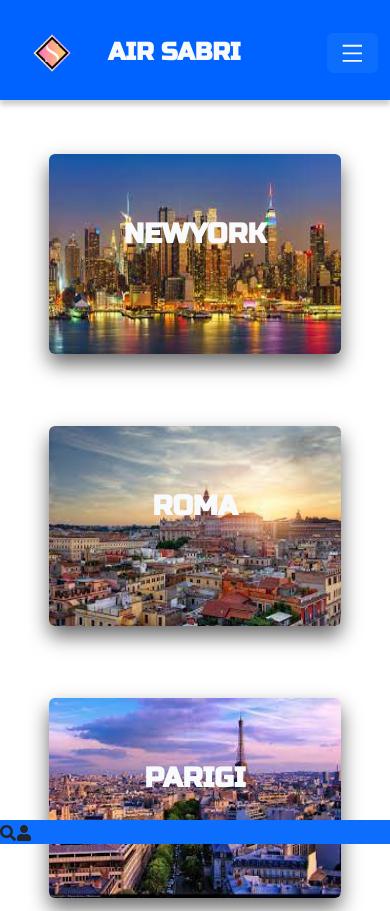
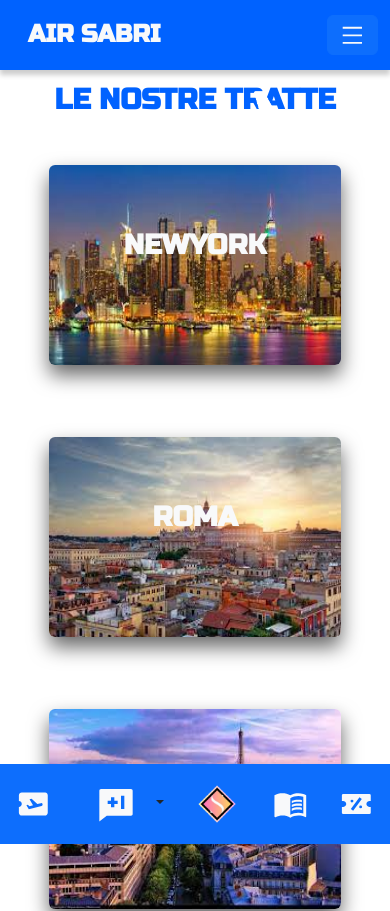
Before and after one commit to sabrizlt/airsabri, a React (Create React App) app: page /Tratte in a window 390 px wide. Shown: the top 911 px of the page. Built offline with nearby package versions, Linux system fonts and the light colour scheme.

Commit message:
commit giornaliero

```diff
--- a/src/App.css
+++ b/src/App.css
@@ -1,6 +1,6 @@
 @import url('https://fonts.googleapis.com/css2?family=Russo+One&display=swap');
 
-#root{
+#root {
   font-family: 'Russo One', sans-serif;
 }
 
@@ -185,6 +185,14 @@ div.carousel-indicators {
 }
 
 
+.footer-mobile {
+  height: 80px;
+}
+
+.icon {
+  font-size: 2.5em;
+}
+
 
 .modale-prenotazione {
   background-color: #4242428f !important;
@@ -244,7 +252,6 @@ select.form-modale {
 .ticket {
   box-shadow: 0 10px 20px rgba(0, 0, 0, .6);
   border: 5px solid rgb(0, 98, 255);
-
 }
 
 .lista-offerte {
@@ -269,24 +276,57 @@ select.form-modale {
 
   .aggiornamento {
     width: 100% !important;
-    margin-right: 20px !important;
+    margin-right: 25px !important;
   }
 
   .navbar {
-    height: 100px !important;
+    height: 70px !important;
   }
 
   .canvas {
     width: 100% !important;
   }
 
-  h1, h2 {
-    font-size: 1.5em !important;
+  h1 {
+    font-size: 1.8em !important;
+    margin-top: 30px;
   }
 
   h2 {
+    margin-top: -50px !important;
+    font-size: 1.5em !important;
     margin: none !important;
     padding: none !important;
+  }
+
+  .ticket-body {
+    width: 900px !important;
+    margin-left: -230px !important;
+  }
+
+  .text-navbar {
+    display: none;
+  }
+
+  .offcanvas-title {
+    margin-top: 80px !important;
+    font-size: 1.2em !important;
+  }
+
+  .logout {
+    display: none;
+  }
+
+  .form-andata-ritorno {
+    flex-direction: column;
+    margin-top: 20px !important;
+  }
+
+  .form-andata {
+    margin-top: 20px !important;
+  }
+  .form-ritorno {
+    margin-top: 20px !important;
   }
 
 }
@@ -295,4 +335,5 @@ select.form-modale {
   .footer-mobile {
     display: none;
   }
+
 }
--- a/src/components/Biglietto.jsx
+++ b/src/components/Biglietto.jsx
@@ -39,7 +39,7 @@ function BasicExample() {
         <span className="caption">BIGLIETTI</span>
       </h1>
 
-      <div className="d-flex flex-column align-items-center mb-5">
+      <div className="d-flex flex-column align-items-center mb-5 ticket-body">
         {ticketData.length > 0 ? (
           ticketData.map((biglietto) => (
             <ListGroup
--- a/src/components/FooterMobile.jsx
+++ b/src/components/FooterMobile.jsx
@@ -1,18 +1,114 @@
-import React from 'react';
-import { FaSearch, FaUser } from 'react-icons/fa';
+import React, { useState } from "react";
+import { MdAirplaneTicket, MdMenuBook } from "react-icons/md";
+import { GrContactInfo } from "react-icons/gr";
+import { BiSolidDiscount } from "react-icons/bi";
+import logo from "../IMAGE/logo.png";
+import { toast } from "react-toastify";
+import { BsInstagram, BsFacebook, BsLinkedin, BsGithub } from "react-icons/bs";
+import { RiChatFollowUpFill } from "react-icons/ri";
+import Dropdown from "react-bootstrap/Dropdown";
 
 const Footer = () => {
+  const handleCodeClick = () => {
+    toast.info("Il tuo codice sconto è: AIRSABRI10");
+  };
+
+  const handleTratteClick = () => {
+    window.location.href = "/tratte";
+  };
+  const handleTratteClickHome = () => {
+    window.location.href = "/home";
+  };
+  const handleTratteClickRivista = () => {
+    window.location.href = "/Rivista";
+  };
+  const handleTratteClickInstagram = () => {
+    window.location.href = "https://www.instagram.com/sabri.zlt/";
+  };
+  const handleTratteClickFacebook = () => {
+    window.location.href = "https://www.facebook.com/sabri.zaltini/";
+  };
+  const handleTratteClickGithub = () => {
+    window.location.href = "https://github.com/sabrizlt";
+  };
+  const handleTratteClickLinkedin = () => {
+    window.location.href =
+      "https://www.linkedin.com/in/sabri-zaltni-704310270/";
+  };
+
   return (
-    <footer className="footer-mobile fixed-bottom bg-primary">
-        <div className="d-flex">
-      <div className="search">
-        <FaSearch className="icon" />
-      </div>
-      <div className="profile">
-        <FaUser className="icon" />
-      </div>
-      </div>
-    </footer>
+    <>
+      <footer className="footer-mobile fixed-bottom bg-primary">
+        <div className="d-flex justify-content-center align-items-center">
+          <MdAirplaneTicket
+            className="icon mx-3 text-light"
+            onClick={handleTratteClick}
+          />
+
+          <Dropdown>
+            <Dropdown.Toggle
+            variant=""
+            >
+              <RiChatFollowUpFill className="icon mx-3 text-light" />
+            </Dropdown.Toggle>
+
+            <Dropdown.Menu>
+              <Dropdown.Item className="text-center">SEGUICI SU</Dropdown.Item>
+              <Dropdown.Item
+                className="text-primary"
+                href="#/action-1"
+                onClick={handleTratteClickInstagram}
+              >
+                <BsInstagram className="mx-2" />
+                Instagram
+              </Dropdown.Item>
+              <Dropdown.Item
+                className="text-primary"
+                href="#/action-2"
+                onClick={handleTratteClickFacebook}
+              >
+                <BsFacebook className="mx-2" />
+                Facebook
+              </Dropdown.Item>
+              <Dropdown.Item
+                className="text-primary"
+                href="#/action-3"
+                onClick={handleTratteClickGithub}
+              >
+                <BsGithub className="mx-2" />
+                Github
+              </Dropdown.Item>
+              <Dropdown.Item
+                className="text-primary"
+                href="#/action-3"
+                onClick={handleTratteClickLinkedin}
+              >
+                <BsLinkedin className="mx-2" />
+                Linkedin
+              </Dropdown.Item>
+              <Dropdown.Item className="text-center">CONTATTACI</Dropdown.Item>
+              <Dropdown.Item>WHATSAPP</Dropdown.Item>
+              <Dropdown.Item>EMAIL</Dropdown.Item>
+              <Dropdown.Item>TELEFONO</Dropdown.Item>
+            </Dropdown.Menu>
+          </Dropdown>
+          <img
+            src={logo}
+            alt=""
+            style={{ width: "80px" }}
+            onClick={handleTratteClickHome}
+          />
+          <MdMenuBook
+            className="icon mx-3 text-light"
+            onClick={handleTratteClickRivista}
+          />
+          <BiSolidDiscount
+            className="icon mx-3 text-light"
+            onClick={handleCodeClick}
+          />
+        </div>
+      </footer>
+    </>
   );
 };
 
--- a/src/components/HomeAsideLeft.jsx
+++ b/src/components/HomeAsideLeft.jsx
@@ -1,20 +1,21 @@
-// HomeAsideLeft.js
-import React from "react";
+import React, { useState } from "react";
 import ListGroup from "react-bootstrap/ListGroup";
 import { Link } from "react-router-dom";
 import Carousel from "react-bootstrap/Carousel";
 import { toast } from "react-toastify";
 import "react-toastify/dist/ReactToastify.css";
 
-
-
 function HomeAsideLeft() {
   const username = localStorage.getItem("username");
+  const [isCodeUsed, setIsCodeUsed] = useState(false);
 
-  const alertClicked = () => {
+  const handleCodeClick = () => {
+    if (!isCodeUsed) {
+      toast.info("Il tuo codice sconto è: AIRSABRI10");
+      setIsCodeUsed(true);
+    }
+  };
 
-    toast.info("Il tuo codice sconto è: AIRSABRI10");
-  };
   return (
     <>
       <div className="d-none d-lg-block col-lg-3">
@@ -38,7 +39,7 @@ function HomeAsideLeft() {
               Rivista di bordo
             </ListGroup.Item>
           </Link>
-          <ListGroup.Item action onClick={alertClicked}>
+          <ListGroup.Item action onClick={handleCodeClick} disabled={isCodeUsed}>
             Codice Sconto
           </ListGroup.Item>
           <ListGroup.Item className="text-center fw-bold text-primary">INTERNAZIONALE</ListGroup.Item>
--- a/src/components/MyNavbar.jsx
+++ b/src/components/MyNavbar.jsx
@@ -23,7 +23,7 @@ function Example() {
       <Container>
         <div className="d-flex align-items-center">
         <Navbar.Brand as={Link} to="/Home">
-        <img src={LogoImage} width="80px" alt="" />
+        <img src={LogoImage} className='text-navbar' width="80px" alt="" />
       </Navbar.Brand>
           <Navbar.Text className='textLogo fs-2 fw-bold text-decoration-none text-light'>AIR SABRI</Navbar.Text>
         </div>
@@ -39,7 +39,7 @@ function Example() {
         </Offcanvas.Header>
 
         <Offcanvas.Body >
-        <Link to={'/Mappa-delle-rotte'} className='text-decoration-none'><Offcanvas.Title className='offcanvas-title fs-1 text-center mt-5'>MAPPA</Offcanvas.Title></Link>
+        <Link to={'/Mappa-delle-rotte'} className='text-decoration-none offcanvas-title'><Offcanvas.Title className='offcanvas-title fs-1 text-center mt-5'>MAPPA</Offcanvas.Title></Link>
         <Link to={'/Viaggi'} className='text-decoration-none'><Offcanvas.Title className='offcanvas-title fs-1 text-center'>I MIEI VIAGGI</Offcanvas.Title></Link>
         <Link to={'/Offerte'} className='text-decoration-none'><Offcanvas.Title className='offcanvas-title fs-1 text-center'>OFFERTE</Offcanvas.Title></Link>
         <Link to={'/Aggiornamenti'} className='text-decoration-none'><Offcanvas.Title className='offcanvas-title fs-1 text-center'>AGGIORNAMENTI</Offcanvas.Title></Link>
@@ -50,16 +50,16 @@ function Example() {
         <br />
         <br />
         <br />
-        <br />
-        <br />
-        <br />
-        <br />
-        <br />
-        <br />
-        <br />
-        <br />
-        <br />
-        <br />
+        <br className='logout' />
+        <br className='logout' />
+        <br className='logout' />
+        <br className='logout' />
+        <br className='logout' />
+        <br className='logout' />
+        <br className='logout' />
+        <br className='logout' />
+        <br className='logout' />
+        <br className='logout' />
         <Offcanvas.Title className='offcanvas-title fs-4'><Link to={'/login-page'} className='text-light text-decoration-none'><FiLogOut className='me-3 mb-1 fs-3'/>LOG OUT</Link></Offcanvas.Title>
         </Offcanvas.Body>
       </Offcanvas>
--- a/src/components/Tratte.jsx
+++ b/src/components/Tratte.jsx
@@ -12,7 +12,6 @@ import { addDays } from "date-fns";
 import "react-datepicker/dist/react-datepicker.css";
 import { toast } from "react-toastify";
 import "react-toastify/dist/ReactToastify.css";
-
 
 function ImageAndTextExample() {
   const [showModal, setShowModal] = useState(false);
@@ -30,6 +29,7 @@ function ImageAndTextExample() {
   const [postoNumber, setPostoNumber] = useState("");
   const priceBaggage = 20;
   const [discountApplied, setDiscountApplied] = useState(false);
+  const [isCodeUsed, setIsCodeUsed] = useState(false);
   //mese 2 uguale marzo perche partono da 0
   const discountStartDate = new Date(2024, 2, 10);
   const discountEndDate = new Date(2024, 2, 30);
@@ -66,6 +66,26 @@ function ImageAndTextExample() {
       TOKYO: 1600,
     },
   };
+
+  const applyDiscountCode = (code) => {
+    localStorage.setItem("discountCode", code);
+  };
+
+  const hasAppliedDiscount = () => {
+    const discountCode = localStorage.getItem("discountCode");
+    return discountCode === "AIRSABRI10";
+  };
+
+  const handleCodeClick = () => {
+    if (!hasAppliedDiscount()) {
+      toast.info("Il tuo codice sconto è: AIRSABRI10");
+      setIsCodeUsed(true);
+      applyDiscountCode("AIRSABRI10");
+    } else {
+      toast.info("Hai già utilizzato il codice sconto.");
+    }
+  };
+
 
   const handleModalClose = () => {
     setShowModal(false);
@@ -138,11 +158,23 @@ function ImageAndTextExample() {
     event.preventDefault();
     const loggedInUsername = localStorage.getItem("username");
 
+    if (!/^\d{16}$/.test(cardNumber)) {
+      toast.error("Il numero di carta deve contenere esattamente 16 cifre.");
+      return;
+    }
+
+    if (!/^\d{3}$/.test(cvv)) {
+      toast.error("Il CVV deve contenere esattamente 3 cifre.");
+      return;
+    }
+
     try {
-      const discountCode = "AIRSABRI10"; // Discount code to be applied
+      const discountCode = "AIRSABRI10";
       const isDiscountCodeValid =
         discountApplied ||
         (loggedInUsername && loggedInUsername === discountCode);
+
+
 
       const response = await fetch("http://localhost:8080/api/auth/biglietti", {
         method: "POST",
@@ -150,7 +182,7 @@ function ImageAndTextExample() {
           "Content-Type": "application/json",
         },
         body: JSON.stringify({
-          username: loggedInUsername, // Use the logged-in username
+          username: loggedInUsername,
           dataAndata: startDate.toISOString().substring(0, 10),
           dataRitorno: endDate.toISOString().substring(0, 10),
           partenza: departure,
@@ -185,13 +217,11 @@ function ImageAndTextExample() {
           const tripEndDate = new Date(endDate.toISOString().substring(0, 10));
 
           if (isDiscountCodeValid) {
-            // Apply the discount of 10%
             totalPrice = totalPrice * 0.9;
             toast.info("Discount Applied! New price: €" + totalPrice);
           } else {
-            toast.info("No discount applied. Price: €" + totalPrice);
+            console.log("No discount applied. Price: €" + totalPrice);
           }
-          // Verifica se la data di inizio del viaggio è compresa nel periodo di sconto
           if (
             tripStartDate >= discountStartDate &&
             tripStartDate <= discountEndDate
@@ -394,8 +424,8 @@ function ImageAndTextExample() {
                   })}
               </Form.Control>
             </Form.Group>
-            <div className="d-flex mt-2">
-              <Form.Group>
+            <div className="d-flex mt-2 form-andata-ritorno">
+              <Form.Group className="form-andata">
                 <Form.Label className="text-primary fw-bold fs-5">
                   ANDATA
                 </Form.Label>
@@ -405,13 +435,13 @@ function ImageAndTextExample() {
                   className="form-modale"
                   dateFormat="dd/MM/yyyy"
                   minDate={new Date()}
-                  maxDate={addDays(new Date(), 364)}
+                  maxDate={addDays(new Date(), 365)}
                   selectsStart
                   startDate={startDate}
                   endDate={endDate}
                 />
               </Form.Group>
-              <Form.Group className="mx-3">
+              <Form.Group className="mx-3 form-ritorno">
                 <Form.Label className="text-primary fw-bold fs-5">
                   RITORNO
                 </Form.Label>
@@ -454,6 +484,10 @@ function ImageAndTextExample() {
                 onChange={handleBaggageChange}
               />
             </Form.Group>
+
+            <Form.Group action onClick={handleCodeClick} disabled={isCodeUsed}>
+      Codice Sconto
+    </Form.Group>
 
             <Button variant="primary" type="submit" className="mt-3 w-100">
               Prenota
@@ -498,8 +532,11 @@ function ImageAndTextExample() {
                 value={cardNumber}
                 onChange={(event) => setCardNumber(event.target.value)}
                 className="form-modale rounded-0"
+                pattern="[0-9]{16}" // Add the pattern attribute to enforce 16 numeric characters
+                title="Card number must be exactly 16 digits" // Optional: Add a title attribute to display a custom error message
               />
             </Form.Group>
+
             <div className="d-flex align-items-center">
               <Form.Group controlId="formExpirationDate">
                 <div style={{ display: "flex", flexDirection: "column" }}>
@@ -531,6 +568,8 @@ function ImageAndTextExample() {
                   placeholder="Inserisci il CVV"
                   value={cvv}
                   onChange={(event) => setCVV(event.target.value)}
+                  pattern="[0-9]{3}"
+                  title="CVV must be exactly 3 digits"
                 />
               </Form.Group>
             </div>
```
Also changed, not shown: src/redux/actions/actions.js (deleted, +0 -7 lines), src/redux/reducers/reducers.js (deleted, +0 -20 lines), src/redux/store/store.js (deleted, +0 -15 lines).
